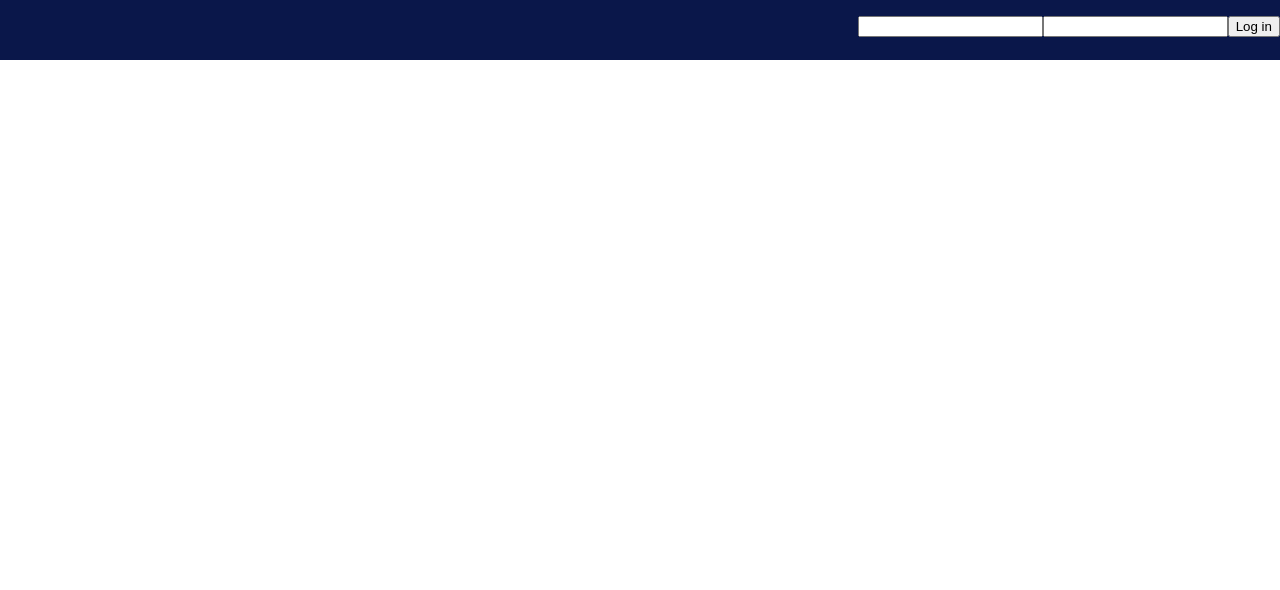
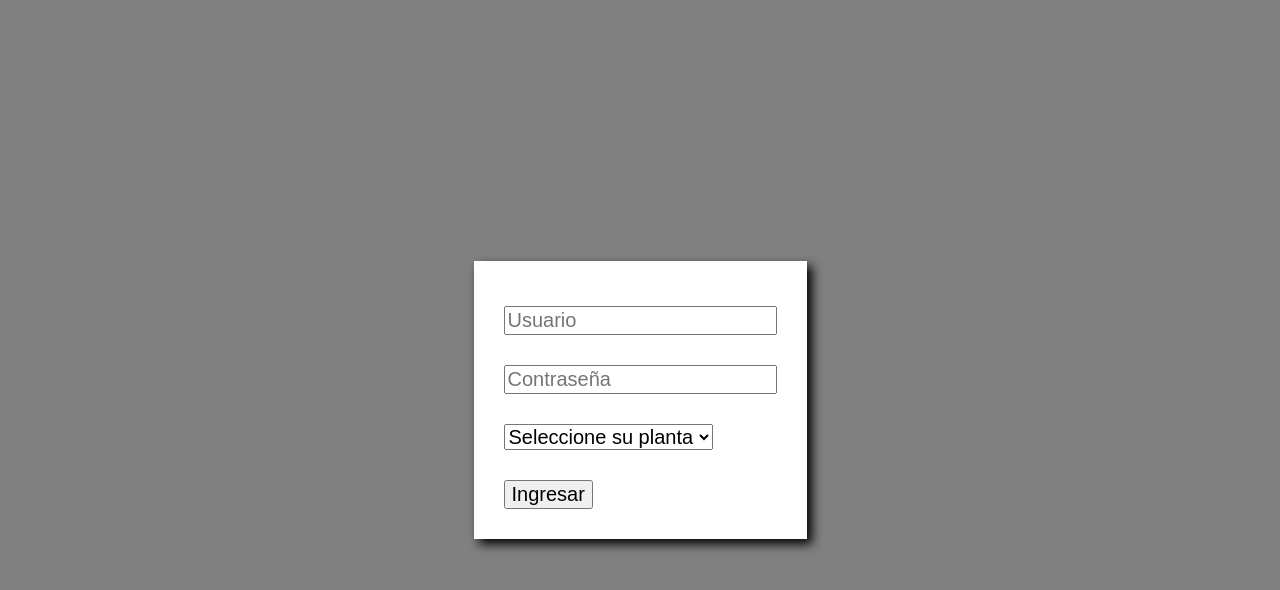
Before and after one commit to ezequieldarevalo/reviturnosadmin, a Next.js app: page / in a window 1280 px wide. Shown: the top 590 px of the page. Built offline with nearby package versions, Linux system fonts and the light colour scheme.

Commit message:
login lh plant adapted

```diff
--- /dev/null
+++ b/components/Home.tsx
@@ -0,0 +1,37 @@
+import React from 'react'
+import styled from 'styled-components'
+import useUser from '../hooks/useUser'
+import LogOutSection from '../components/LogOutSection'
+
+const IndexHeader = styled.header`
+  height: 60px;
+  border-bottom: 1px solid black;
+`
+
+const IndexMain = styled.main`
+  height: 600px;
+`
+const UserState = styled.div`
+  position: relative;
+  float: right;
+  height: 100%;
+  line-height: 50px;
+`
+
+const Home = (): JSX.Element => {
+    const { user } = useUser()
+    return (
+        <>
+            <IndexHeader>
+                <UserState>
+                    {user ? <LogOutSection /> : 'User'}
+                </UserState>
+            </IndexHeader>
+            <IndexMain>
+
+            </IndexMain>
+        </>
+    )
+}
+
+export default Home
--- /dev/null
+++ b/components/Login.tsx
@@ -0,0 +1,82 @@
+import React, { useState } from 'react'
+import styled from 'styled-components'
+import useUser from '../hooks/useUser'
+
+const StyledMain = styled.main`
+    display: flex;
+    justify-content: center;
+    height: 100vh;
+    background-color: grey;
+    align-items: center;
+`
+const StyledForm = styled.form`
+    padding: 30px;
+    background-color: white;
+    box-shadow: 5px 5px 10px;
+`
+
+const StyledInput = styled.input`
+    margin: 15px 0 15px 0;
+    font-size 20px;
+`
+
+const SelectInput = styled.select`
+    margin: 15px 0 15px 0;
+    font-size 20px;
+`
+const OptionInput = styled.option`
+    margin: 15px 0 15px 0;
+    font-size 20px;
+`
+
+const StyledButton = styled.button`
+    font-size 20px;
+    margin-top: 15px;
+`
+
+const Login = (): JSX.Element => {
+    const { signIn } = useUser()
+    const [email, setUsername] = useState<string>('')
+    const [password, setPassword] = useState<string>('')
+
+    const handleChangeUsername = (e: any): void => {
+        setUsername(e.target.value)
+    }
+
+    const handleChangePassword = (e: any): void => {
+        setPassword(e.target.value)
+    }
+
+    const handleSubmit = (e: any): void => {
+        e.preventDefault()
+        signIn(email, password, 'pepe')
+    }
+    return (
+        <StyledMain>
+            <StyledForm onClick={handleSubmit}>
+                <StyledInput
+                    type='text'
+                    placeholder='Usuario'
+                    value={email}
+                    onChange={handleChangeUsername}></StyledInput>
+                <br />
+                <StyledInput
+                    type='password'
+                    placeholder='Contraseña'
+                    value={password}
+                    onChange={handleChangePassword}></StyledInput>
+                <br />
+                <SelectInput>
+                    <OptionInput>Seleccione su planta</OptionInput>
+                    <OptionInput>Revitotal - Las Heras</OptionInput>
+                    <OptionInput>Revitotal - Maipu</OptionInput>
+                    <OptionInput>RTVO - Godoy Cruz</OptionInput>
+                </SelectInput>
+                <br />
+                <StyledButton type="submit">Ingresar</StyledButton>
+            </StyledForm>
+        </StyledMain>
+    )
+}
+
+export default Login
--- a/contexts/UserContext.tsx
+++ b/contexts/UserContext.tsx
@@ -7,11 +7,9 @@ import type { SignInResponse, WhoAmIResponse } from '../lib/resolvers'
 
 export const UserContext = React.createContext({
   user: '',
-  role: '',
-  postulantId: -1,
   error: {},
   loading: false,
-  signIn: (username: string, password: string) => ({}),
+  signIn: (email: string, password: string, plant: string) => ({}),
   signOut: () => ({})
 })
 
@@ -25,23 +23,18 @@ interface GQLWhoAmIResponse {
 
 export interface UserContextValue {
   user: string
-  role: string
-  postulantId: string
   loading: boolean
   error: {}
-  signIn: (username: string, password: string) => void
+  signIn: (email: string, password: string, plant: string) => void
   signOut: () => void
 }
 
-export function UserProvider (props: any): JSX.Element {
-  const [user, setUser] = useState<any>(null)
-  const [role, setRole] = useState<any>(null)
-  const [postulantId, setPostulantId] = useState<string>('')
+export function UserProvider(props: any): JSX.Element {
+  const [user, setUser] = useState<string>('')
 
   useEffect(() => {
     // eslint-disable-next-line @typescript-eslint/explicit-function-return-type
-    async function loadUser () {
-      console.log('useEffect', getToken())
+    async function loadUser() {
       if (!getToken()) {
         return
       }
@@ -65,34 +58,29 @@ export function UserProvider (props: any): JSX.Element {
       },
       onCompleted: (data: GQLSignInResponse) => {
         const { SignIn: user } = data
-        const postulantId = user.postulantId ? user.postulantId : ''
-        setToken(user.token)
-        setUser(user.username)
-        setRole(user.role)
-        setPostulantId(postulantId)
+        setToken(user.access_token)
+        setUser(user.name)
       },
       fetchPolicy: 'no-cache'
     })
   const [getWho, { error: errorWhoAmI, loading: loadingWhoAmI }] =
     useLazyQuery<GQLWhoAmIResponse>(getWhoAmI, {
       onError: () => {
-        setUser(null)
+        setUser('')
         deleteToken()
       },
       onCompleted: (data: GQLWhoAmIResponse) => {
         const { WhoAmI: user } = data
-        const postulantId = user.postulantId ? user.postulantId : ''
-        setUser(user.username)
-        setRole(user.role)
-        setPostulantId(postulantId)
+        setUser(user.name)
       },
       fetchPolicy: 'no-cache'
     })
 
-  const signIn = useCallback(async (username: string, password: string) => {
+  const signIn = useCallback(async (email: string, password: string, plant: string) => {
     const variables = {
-      username,
-      password
+      email,
+      password,
+      plant
     }
     return await doSign({
       variables
@@ -100,9 +88,7 @@ export function UserProvider (props: any): JSX.Element {
   }, [])
 
   const signOut = useCallback(() => {
-    setUser(null)
-    setRole(null)
-    setPostulantId('')
+    setUser('')
     deleteToken()
   }, [])
 
@@ -113,14 +99,12 @@ export function UserProvider (props: any): JSX.Element {
   const value = useMemo(() => {
     return {
       user,
-      role,
-      postulantId,
       error,
       loading,
       signIn,
       signOut
     }
-  }, [user, role, postulantId, error, loading, signIn, signOut])
+  }, [user, error, loading, signIn, signOut])
 
   return <UserContext.Provider value={value} {...props} />
 }
--- a/helpers/ls-auth.ts
+++ b/helpers/ls-auth.ts
@@ -5,6 +5,7 @@ export const getToken = (): string | boolean => {
 }
 
 export const setToken = (token: string): void => {
+    console.log('daaaa')
     localStorage.setItem('token', token)
 }
 
--- a/lib/queries/doSignIn.ts
+++ b/lib/queries/doSignIn.ts
@@ -2,17 +2,17 @@ import gql from 'graphql-tag'
 
 export default gql`
   mutation doSignIn(
-    $username: String!,
-    $password: String!
+    $email: String!,
+    $password: String!,
+    $plant: String!
   ) {
     SignIn: doSignIn(
-      username: $username,
+      email: $email,
       password: $password,
+      plant: $plant
     ) {
-      username
-      role
-      token
-      postulantId
+      name
+      access_token
     }
   }
 `
--- a/lib/queries/getWhoAmI.ts
+++ b/lib/queries/getWhoAmI.ts
@@ -7,9 +7,7 @@ export default gql`
     WhoAmI: getWhoAmI(
       token: $token,
     ) {
-      username
-      role
-      postulantId
+      name
     }
   }
 `
--- a/lib/resolvers.ts
+++ b/lib/resolvers.ts
@@ -9,8 +9,9 @@ const INTERNAL_ERROR_SERVER = 'INTERNAL_ERROR_SERVER'
 const UNKNOWN_ERROR = 'UNKNOWN_ERROR'
 
 interface DoSignInArgs {
-    username: string
+    email: string
     password: string
+    plant: string
 }
 
 interface getWhoAmIArgs {
@@ -23,16 +24,12 @@ interface getPostulantStateArgs {
 }
 
 export interface SignInResponse {
-    username: string
-    role: string
-    token: string
-    postulantId?: string
+    name: string
+    access_token: string
 }
 
 export interface WhoAmIResponse {
-    username: string
-    role: string
-    postulantId?: string
+    name: string
 }
 
 export interface PostulantStateResponse {
@@ -42,7 +39,7 @@ export interface PostulantStateResponse {
 const Query = {
     async getWhoAmI(__parent: unknown, _args: getWhoAmIArgs): Promise<WhoAmIResponse> {
         const backendUrl: string = getConfig().serverRuntimeConfig.backendUrl
-        const suffixUrl: string = '/whoami'
+        const suffixUrl: string = '/api/auth/user'
         const destinationEndpoint = backendUrl + suffixUrl
 
         const headers = {
@@ -53,7 +50,6 @@ const Query = {
             method: 'GET',
             headers
         }
-
         const response = await fetch(destinationEndpoint, requestOptions)
         if (!response.ok) {
             if (response.status === 400) {
@@ -77,7 +73,7 @@ const Query = {
             })
         } else {
             const data = await response.json()
-            const result = { username: data.username, role: data.role, postulantId: data.postulantId }
+            const result = { name: data.name }
             return result
         }
     },
@@ -131,11 +127,11 @@ const Mutation = {
         _args: DoSignInArgs
     ): Promise<SignInResponse> {
         const backendUrl: string = getConfig().serverRuntimeConfig.backendUrl
-        const suffixUrl: string = '/signin'
+        const suffixUrl: string = '/api/auth/login'
         const destinationEndpoint: string = backendUrl + suffixUrl
 
         const bodyData = {
-            email: _args.username,
+            email: _args.email,
             password: _args.password
         }
 
@@ -173,11 +169,10 @@ const Mutation = {
         } else {
             const data = await response.json()
             const result = {
-                username: data.username,
-                role: data.role,
-                token: data.token,
-                postulantId: data.postulantId || undefined
+                name: data.name,
+                access_token: data.access_token
             }
+            console.log(result)
             return result
         }
     }
--- a/lib/schema.ts
+++ b/lib/schema.ts
@@ -4,15 +4,11 @@ import gql from 'graphql-tag'
 
 const typeDefs = gql`
   type SignInResponse {
-    username: String!
-    role: String!
-    token: String!
-    postulantId: String
+    name: String!
+    access_token: String!
   }
   type WhoAmIResponse {
-    username: String!
-    role: String!
-    postulantId: String
+    name: String!
   }
   type PostulantStateResponse {
     state: String!
@@ -23,7 +19,7 @@ const typeDefs = gql`
   }
 
   type Mutation {
-    doSignIn(username: String!, password: String!): SignInResponse
+    doSignIn(email: String!, password: String!, plant: String!): SignInResponse
   }
 `
 
--- a/pages/index.tsx
+++ b/pages/index.tsx
@@ -1,68 +1,23 @@
 import type { NextPage } from 'next'
 import Head from 'next/head'
 import useUser from '../hooks/useUser'
-import styled from 'styled-components'
 import React from 'react'
-import LogOutSection from '../components/LogOutSection'
-import LogInSection from '../components/LogInSection'
-import LoaderOverlay from '../components/LoaderOverlay'
-import Admin from '../components/Admin'
-import Postulant from '../components/Postulant'
-import Company from '../components/Company'
-import { PostulantProvider } from '../contexts/PostulantContext'
+import Login from '../components/Login'
+import Home from '../components/Home'
 
-const IndexHeader = styled.header`
-  height: 60px;
-  background-color: #0a174a;
-  color: white;
-`
-
-const IndexMain = styled.main`
-  height: 600px;
-`
-
-const IndexFooter = styled.footer`
-  height: 30px;
-  background-color: black;
-`
-
-const UserState = styled.div`
-  position: relative;
-  float: right;
-  height: 100%;
-  line-height: 50px;
-`
-
-const Home: NextPage = () => {
-  const { user, role, postulantId, loading } = useUser()
+const Start: NextPage = () => {
+  const { user } = useUser()
+  console.log(user)
   return (
     <>
       <Head>
-        <title>Recruit Platform</title>
-        <meta name="description" content="Generated by create next app" />
+        <title>Reviturnos admin</title>
+        <meta name="description" content="Reviturnos admin" />
         <link rel="icon" href="/favicon.ico" />
       </Head>
-      <IndexHeader>
-        {/* <Logo>
-          Logo
-        </Logo> */}
-        <UserState>
-          {user ? <LogOutSection /> : <LogInSection />}
-        </UserState>
-      </IndexHeader>
-        <LoaderOverlay loading={loading}>
-        <IndexMain>
-          {role && role === 'postulant' &&
-          <PostulantProvider id={postulantId}>
-            <Postulant />
-          </PostulantProvider>}
-          {role && role === 'admin' && <Admin />}
-          {role && role === 'company' && <Company />}
-        </IndexMain>
-      </LoaderOverlay>
-      {/* <IndexFooter></IndexFooter> */}
+      {user ? <Home /> : <Login />}
     </>
   )
 }
 
-export default Home
+export default Start
```
Also changed, not shown: 1 other file (tests, documents, lock files or other folders).
